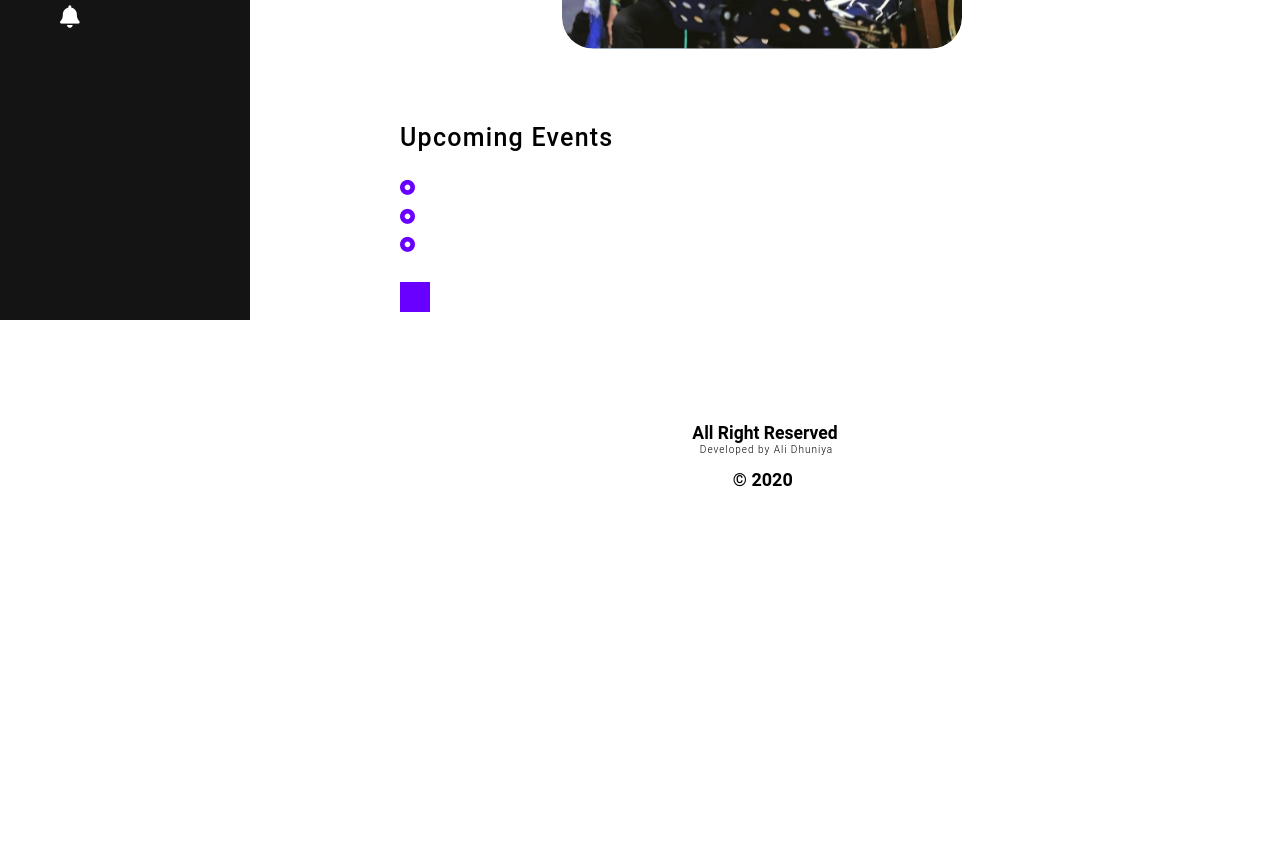
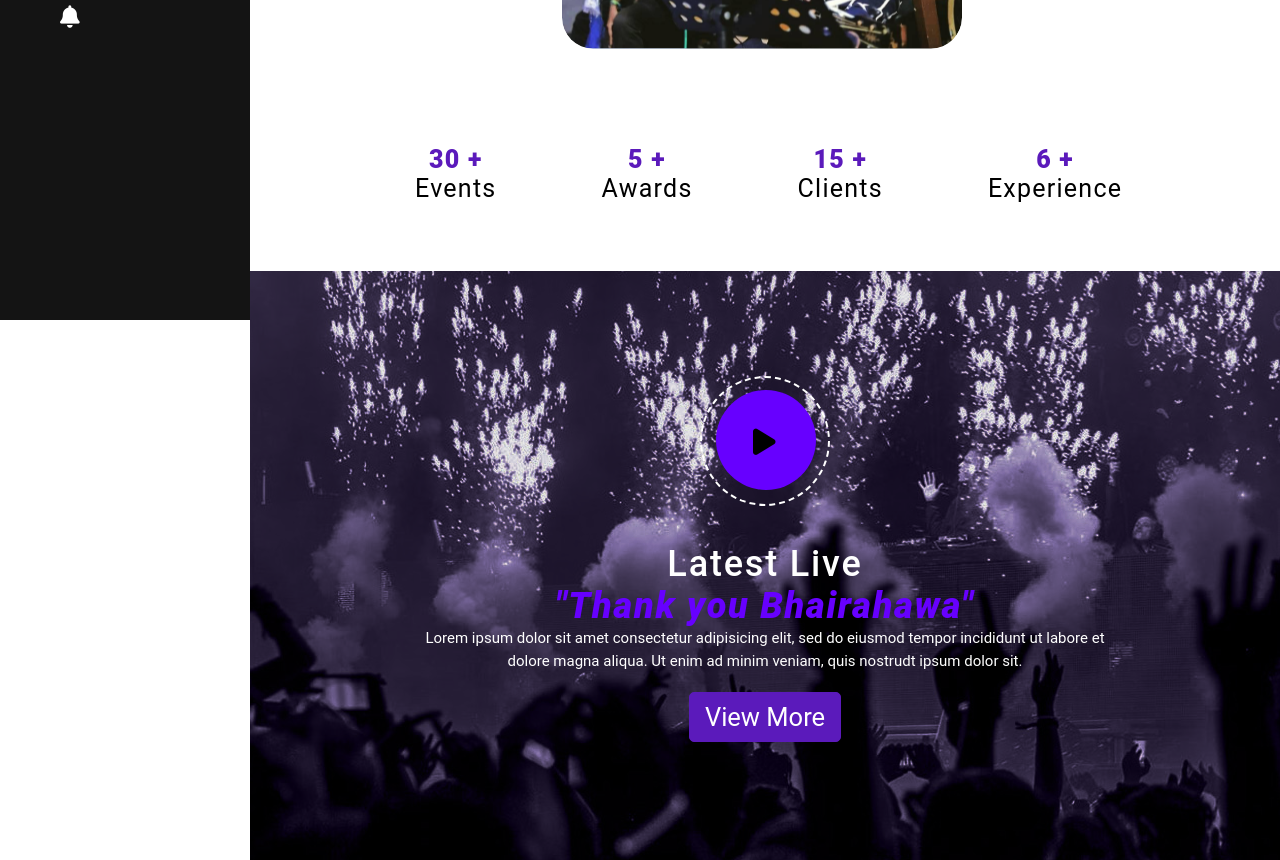
Before and after one commit to Alidhuniya/singerProfile-ReactJS-with-Contentful, a React (Create React App) app: page /about in a window 1280 px wide. Shown: the part 480-1340 px from the top of the page. Before the commit the page ends 978 px from the top, so only its background shows below. Built offline with nearby package versions, Linux system fonts and the light colour scheme; no server answers.

Commit message:
live section added

```diff
--- a/src/pages/Aboutpage.jsx
+++ b/src/pages/Aboutpage.jsx
@@ -1,6 +1,8 @@
 import React, { Fragment, Component} from 'react';
 import "../sass/4-pages/about/_about.scss";
 import "../sass/4-pages/home/_home.scss";
+import "../sass/2-components/_ach.scss";
+import "../sass/2-components/_live.scss";
 import Sidebar from './../modules/Sidebar';
 import About from './../modules/About';
 import Upcoming from './../modules/Upcoming';
@@ -30,6 +32,79 @@ class Aboutpage extends Component {
             </div>
             </div>
 
+            <div className = "ach">
+
+            <div className = "ach__section">
+
+            <div className = "ach__list">
+            <h4 className = "ach__h4">30 +</h4>
+            <h3 className = "ach__h3">Events</h3>
+            </div>
+
+            <div className = "ach__list">
+            <h4 className = "ach__h4">5 +</h4>
+            <h3 className = "ach__h3">Awards</h3>
+            </div>
+
+            <div className = "ach__list">
+            <h4 className = "ach__h4">15 +</h4>
+            <h3 className = "ach__h3">Clients</h3>
+            </div>
+
+            <div className = "ach__list">
+            <h4 className = "ach__h4">6 +</h4>
+            <h3 className = "ach__h3">Experience</h3>
+            </div>
+
+            </div>
+            </div>
+
+            {/*  start-Live video */}
+            <div className="live" data-overlay="8">
+              <div className="live__container">
+              <div className = "live__playBtn">
+                <div className="live__outerPlay">
+                  <div className="live__play">
+                    <a
+                      href="https://www.facebook.com/ArijitSingh/videos/666177393834362/"
+                      target="_blank"
+                    >
+                      <i className="fas fa-play fa-2x live__icon"></i>
+                    </a>
+                  </div>
+                </div>
+                </div>
+
+                <h2 className="live__h2">Latest Live</h2>
+                <h1 className="live__h1">"Thank you Bhairahawa"</h1>
+                <div className = "pr">
+                <p className="live__p">
+                  Lorem ipsum dolor sit amet consectetur adipisicing elit, sed do
+                  eiusmod tempor incididunt ut labore et dolore
+                    magna aliqua. Ut enim ad minim veniam, quis nostrudt ipsum dolor
+                    sit.
+                </p>
+                </div>
+
+                <div className = " live__containerBtn">
+
+                <button className="live__button">
+                  <a
+                    className="live__btn"
+                    href="https://www.facebook.com/ArijitSingh/videos/"
+                    target="_blank"
+                    >View More</a>
+                </button>
+
+                </div>
+
+              </div>
+            </div>
+            {/*  End-Live video */}
+
+
+
+
             <Upcoming className = "home__upcoming" />
             <div className = "home__footer">
             <Footer />
--- a/src/sass/2-components/_ach.scss
+++ b/src/sass/2-components/_ach.scss
@@ -0,0 +1,50 @@
+.ach {
+    margin-top: 4.5rem;
+    margin-bottom: 4.5rem;
+}
+
+.ach__section {
+    display: flex;
+    margin-left: 1rem;
+
+    @media all and (max-width: 1142px) {
+        flex-wrap: wrap;
+        justify-content: center;
+    }
+    @media all and (max-width: 917px) {
+        margin-left: 0rem;
+    }
+}
+
+.ach__list {
+    margin-top: 1.3rem;
+}
+.ach__list + .ach__list {
+    margin-left: 7rem;
+    @media all and (max-width: 1142px) {
+        margin-left: 2rem;
+
+    }
+}
+
+.ach__h3 {
+    font-style: normal;
+font-weight: normal;
+font-size: 25px;
+line-height: 29px;
+
+letter-spacing: 0.05em;
+
+color: #000000;
+}
+
+.ach__h4 {
+    font-style: normal;
+font-weight: 900;
+font-size: 25px;
+line-height: 29px;
+text-align: center;
+letter-spacing: 0.05em;
+
+color: #5B1ABB;
+}
--- /dev/null
+++ b/src/sass/2-components/_live.scss
@@ -0,0 +1,144 @@
+.live {
+
+    background-image: url(./../../img/live.svg);
+    // padding-left: 1.3rem;
+    height: 656px;
+    padding-bottom: 90px;
+    padding-top: 105px;
+    margin-left: -150px;
+
+
+
+}
+
+.live__container {
+    // margin-left: 1rem;
+    // margin-right: 1rem;
+    // display: flex;
+    // flex-direction: column;
+    // align-items: center;
+    // justify-content: center;
+}
+
+[data-overlay] {
+    position: relative;
+    background-size: cover;
+    background-position: center center;
+}
+
+.live__playBtn {
+    display: flex;
+    justify-content: center;
+}
+
+
+.live__outerPlay {
+    width: 130px;
+    height: 130px;
+    border-radius: 50%;
+    border: 2px dashed #FFF;
+
+
+    .live__play {
+        width: 100px;
+        height: 100px;
+        background: #6700FF;
+        border-radius: 50%;
+        margin-left:0.9rem;
+        margin-top: 0.8rem;
+
+        .live__icon {
+            margin-left: 2.5rem;
+            margin-top: 2.5rem;
+        }
+    }
+}
+
+.live__h2 {
+    color: #fff;
+    font-weight: 900;
+    padding-top: 2.5rem;
+    font-style: normal;
+font-weight: 500;
+font-size: 36px;
+line-height: 42px;
+text-align: center;
+letter-spacing: 0.05em;
+
+color: #FFFFFF;
+}
+
+.live__h1 {
+    font-style: italic;
+font-weight: 900;
+font-size: 36px;
+line-height: 42px;
+letter-spacing: 0.05em;
+text-align: center;
+color: #6700FF;
+}
+
+.live__p {
+    line-height: 1.5;
+    color: #fff;
+    text-align: center;
+    max-width: 85ch;
+}
+
+.pr {
+    display: flex;
+    justify-content: center;
+}
+
+.live__span {
+    padding-left: 8rem;
+}
+
+.live__containerBtn {
+     display: flex;
+    justify-content: center;
+}
+
+.live__button {
+    color: #fff ;
+    background: #5B1ABB ;
+    border: 1px solid #5B1ABB;
+    font-size: 1.7rem;
+    border-radius: 5px;
+    margin-top: 1.3rem;
+
+
+    .live__btn {
+        padding-left: 1rem;
+        padding-right: 1rem;
+
+        &:hover {
+            color: #29274C;
+        }
+    }
+}
+
+// client-says
+
+// .clientSays {
+    // @include flex (center, center, column, null);
+//     display: flex;
+//     justify-content: center;
+//     flex-direction: column;
+//     align-items: center;
+    // background-image: url("../.././img/events/clientbg.jpg");
+
+//     padding-left: 1.3rem;
+//     height: 500px;
+//     padding-bottom: 90px;
+//     padding-top: 10px;
+
+//     .clientSays__img {
+//         border-radius: 50%;
+//         width: 60px;
+//         height: 60px;
+//     }
+//     .clientSays__h2 {
+//         padding-top: 1rem;
+//     }
+// }
```
Also changed, not shown: src/img/live.svg (added).
